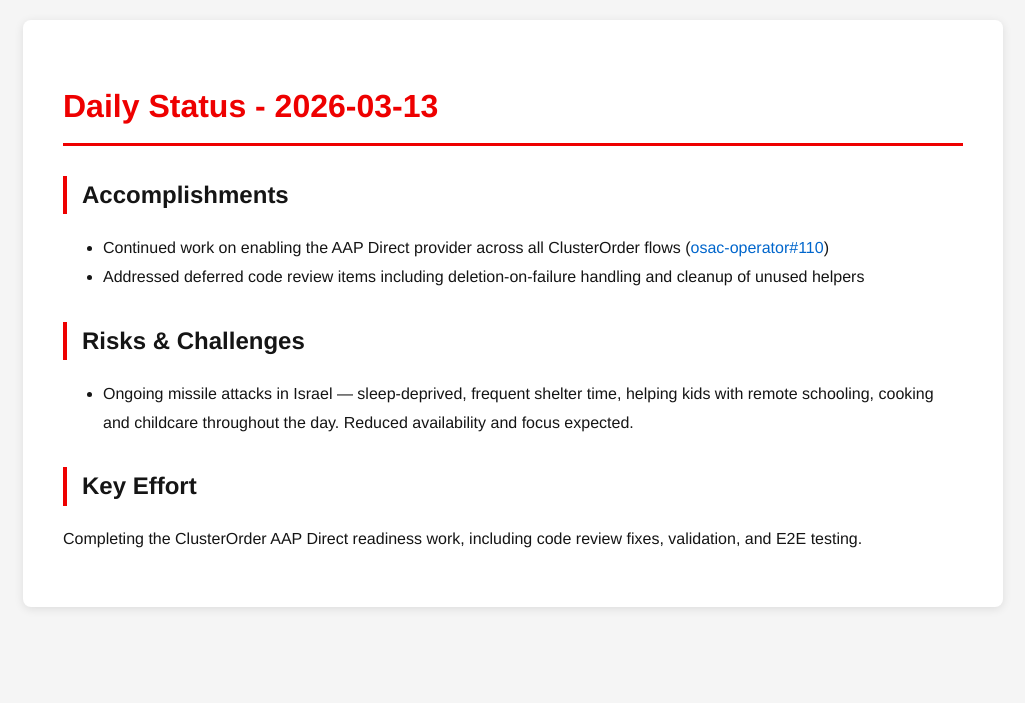
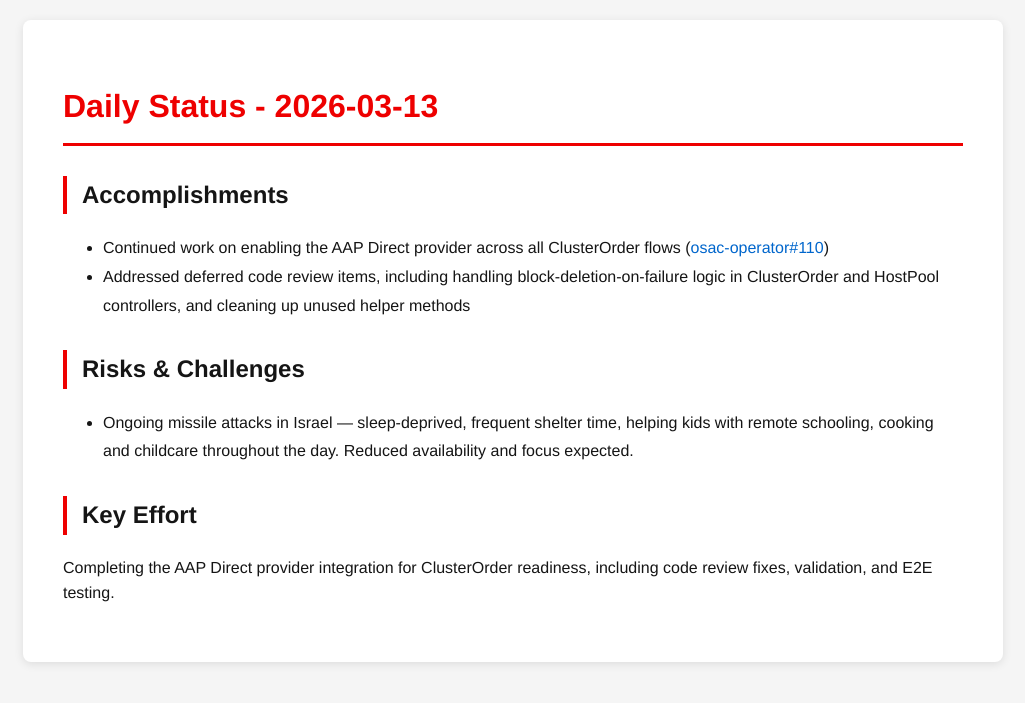
Before and after one commit to tzvatot/daily-status, a Jekyll site: the page built from 2026-03-13.md, in a window 1280 px wide. Shown: the top 703 px of the page, without its empty margins (127-1152 px from the left). Built offline with Jekyll 4.4.1, drawn with Linux system fonts in a browser that asks for light colours.

Commit message:
Daily status update - 2026-03-13

```diff
--- a/2026-03-13.md
+++ b/2026-03-13.md
@@ -8,10 +8,10 @@ date: 2026-03-13
 
 ## Accomplishments
 - Continued work on enabling the AAP Direct provider across all ClusterOrder flows ([osac-operator#110](https://github.com/osac-project/osac-operator/pull/110))
-- Addressed deferred code review items including deletion-on-failure handling and cleanup of unused helpers
+- Addressed deferred code review items, including handling block-deletion-on-failure logic in ClusterOrder and HostPool controllers, and cleaning up unused helper methods
 
 ## Risks & Challenges
 - Ongoing missile attacks in Israel — sleep-deprived, frequent shelter time, helping kids with remote schooling, cooking and childcare throughout the day. Reduced availability and focus expected.
 
 ## Key Effort
-Completing the ClusterOrder AAP Direct readiness work, including code review fixes, validation, and E2E testing.
+Completing the AAP Direct provider integration for ClusterOrder readiness, including code review fixes, validation, and E2E testing.
```
